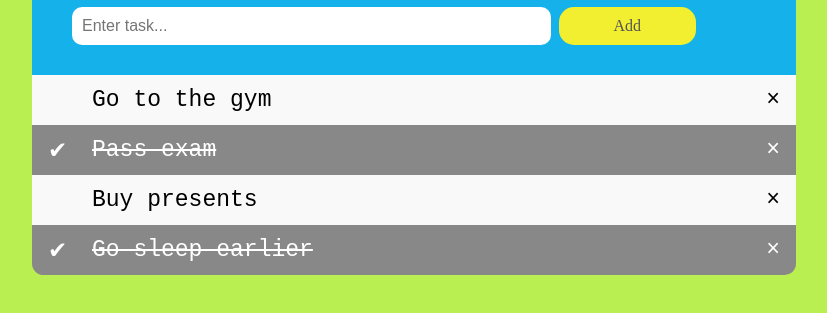
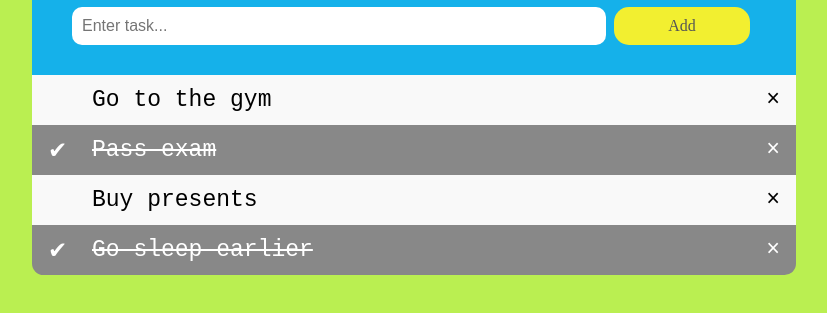
Before and after one commit to bmisyurk/Simple-Todo-List-App, a plain HTML site: page index.html in a window 1280 px wide. Shown: the part 363-676 px from the top of the page, without its empty margins (226-1053 px from the left). Drawn offline with Linux system fonts and the light colour scheme.

Commit message:
fix bugs js

```diff
--- a/list_do.js
+++ b/list_do.js
@@ -26,6 +26,7 @@ list.addEventListener('click', function(ev) {
     }
 }, false);
 
+
 // Create a new list item when clicking on the "Add" button
 function newElement() {
     var li = document.createElement("li");
--- a/styles.css
+++ b/styles.css
@@ -3,7 +3,6 @@
         overflow-x: auto;
     }
 }
-
 * {
     box-sizing: border-box;
 }
@@ -17,18 +16,15 @@ h1 {
     font-size: 3vw;
 }
 
-/* Remove margins and padding from the list */
 ul {
     margin: 0;
     padding: 0;
 }
-
 li{
     margin-left: 250px;
     margin-right: 250px;
 
 }
-/* Style the list items */
 ul li {
     cursor: pointer;
     position: relative;
@@ -38,39 +34,29 @@ ul li {
     font-size: 23px;
     font-family: monospace;
     transition: 0.1s;
-    /* make the list items unselectable */
     user-select: none;
     word-wrap: break-word;
 }
-
-/* Set all odd list items to a different color (zebra-stripes) */
 ul li:nth-child(2n+1) {
     background: #f9f9f9;
 }
-
 ul li:last-child {
-    border-radius: 0 0 0.5em 0.5em ;
+    border-radius: 0 0 0.5em 0.5em;
 }
-/* Darker background-color on hover */
 ul li:hover {
     background: #ddd;
 }
-
-/* When clicked on, add a background color and strike out text */
 ul li.checked {
     background: #888;
     color: #fff;
     text-decoration: line-through;
 }
-
-/* Add a "checked" mark when clicked on */
 ul li.checked::before {
     content: "\2714";
     position: absolute;
     left: 16px;
 }
 
-/* Style the close button */
 .close {
     cursor: not-allowed;
     position: absolute;
@@ -78,13 +64,10 @@ ul li.checked::before {
     top: 0;
     padding: 12px 16px 12px 16px;
 }
-
 .close:hover {
     background-color: #f44336;
     color: white;
 }
-
-/* Style the header */
 .header {
     border-radius: 0.5em 0.5em 0 0;
     background-color: #15b1ea;
@@ -93,27 +76,21 @@ ul li.checked::before {
     color: white;
     text-align: center;
 }
-
-/* Clear floats after the header */
 .header:after {
     content: "";
     display: table;
     clear: both;
 }
-
-/* Style the input */
 input {
     margin: 0;
     border: none;
     border-radius: 0;
-    width: 70%;
+    width: 78%;
     padding: 10px;
     float: left;
     font-size: 16px;
     border-radius: 10px;
 }
-
-/* Style the "Add" button */
 .addBtn {
     padding: 10px;
     width: 20%;
@@ -127,7 +104,6 @@ input {
     border-radius: 15px;
     margin-left: 8px;
 }
-
 .addBtn:hover {
     background-color: #baef51;
 }
```
Also changed, not shown: 2 other files.
